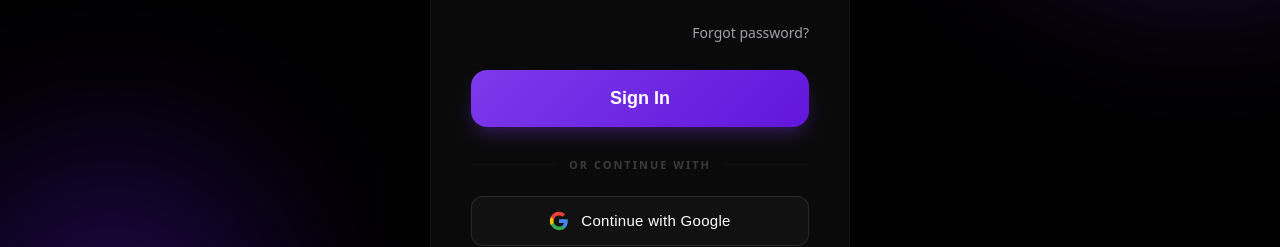
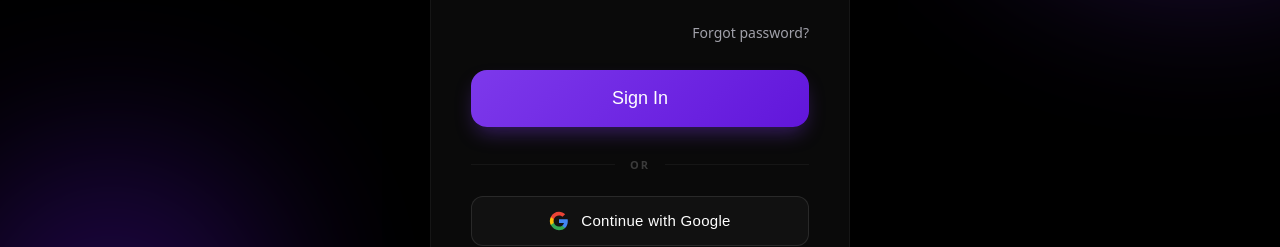
Before and after one commit to horrid-harsh/cohort-2.0, a React (Vite) app in the folder Moodify/Frontend/: page /login in a window 1280 px wide. Shown: the part 399-646 px from the top of the page. Built offline with nearby package versions, Linux system fonts and the light colour scheme; no server answers.

Commit message:
refactor: extract reusable SubmitButton component

```diff
--- /dev/null
+++ b/Moodify/Frontend/src/features/auth/components/SubmitButton.jsx
@@ -0,0 +1,11 @@
+import React from "react";
+
+const SubmitButton = ({ label, loading, loadingLabel, ...rest }) => {
+  return (
+    <button type="submit" className="submit-btn" disabled={loading} {...rest}>
+      {loading ? loadingLabel || `${label}...` : label}
+    </button>
+  );
+};
+
+export default SubmitButton;
--- a/Moodify/Frontend/src/features/auth/pages/ForgotPassword.jsx
+++ b/Moodify/Frontend/src/features/auth/pages/ForgotPassword.jsx
@@ -4,6 +4,7 @@ import { Link } from "react-router-dom";
 import { useForm } from "react-hook-form";
 import useAuth from "../hooks/useAuth";
 import AuthLayout from "../components/AuthLayout";
+import SubmitButton from "../components/SubmitButton";
 
 const ForgotPassword = () => {
   const { handleForgotPasswordUser, loading, error } = useAuth();
@@ -76,14 +77,12 @@ const ForgotPassword = () => {
               />
             </div>
 
-            <button
-              type="submit"
-              className="submit-btn"
-              disabled={loading}
+            <SubmitButton
+              label="Send Reset Link"
+              loading={loading}
+              loadingLabel="Sending link..."
               style={{ marginTop: "10px" }}
-            >
-              {loading ? "Sending link..." : "Send Reset Link"}
-            </button>
+            />
           </form>
         )}
       </div>
--- a/Moodify/Frontend/src/features/auth/pages/Login.jsx
+++ b/Moodify/Frontend/src/features/auth/pages/Login.jsx
@@ -6,10 +6,12 @@ import useAuth from "../hooks/useAuth";
 import AuthLayout from "../components/AuthLayout";
 import PasswordInput from "../components/PasswordInput";
 import SocialAuth from "../components/SocialAuth";
+import SubmitButton from "../components/SubmitButton";
 
 const Login = () => {
   const navigate = useNavigate();
-  const { user, handleLoginUser, handleForgotPasswordUser, loading, error } = useAuth();
+  const { user, handleLoginUser, handleForgotPasswordUser, loading, error } =
+    useAuth();
   const {
     register,
     handleSubmit,
@@ -65,11 +67,13 @@ const Login = () => {
           </Link>
         </div>
 
-        <button type="submit" className="submit-btn" disabled={loading}>
-          {loading ? "Logging in..." : "Sign In"}
-        </button>
+        <SubmitButton
+          label="Sign In"
+          loading={loading}
+          loadingLabel="Logging in..."
+        />
 
-        <SocialAuth dividerText="Or continue with" />
+        <SocialAuth dividerText="Or" />
       </form>
     </AuthLayout>
   );
--- a/Moodify/Frontend/src/features/auth/pages/Register.jsx
+++ b/Moodify/Frontend/src/features/auth/pages/Register.jsx
@@ -6,6 +6,7 @@ import useAuth from "../hooks/useAuth";
 import AuthLayout from "../components/AuthLayout";
 import PasswordInput from "../components/PasswordInput";
 import SocialAuth from "../components/SocialAuth";
+import SubmitButton from "../components/SubmitButton";
 
 const Register = () => {
   const navigate = useNavigate();
@@ -59,13 +60,19 @@ const Register = () => {
           />
         </div>
 
-        <PasswordInput placeholder="••••••••" label="Password" {...register("password")} />
+        <PasswordInput
+          placeholder="••••••••"
+          label="Password"
+          {...register("password")}
+        />
 
-        <button type="submit" className="submit-btn" disabled={loading}>
-          {loading ? "Creating Account..." : "Create Account"}
-        </button>
+        <SubmitButton
+          label="Register Now"
+          loading={loading}
+          loadingLabel="Creating Account..."
+        />
 
-        <SocialAuth dividerText="Or join with" />
+        <SocialAuth dividerText="Or" />
       </form>
     </AuthLayout>
   );
--- a/Moodify/Frontend/src/features/auth/pages/ResetPassword.jsx
+++ b/Moodify/Frontend/src/features/auth/pages/ResetPassword.jsx
@@ -5,6 +5,7 @@ import { useForm } from "react-hook-form";
 import useAuth from "../hooks/useAuth";
 import AuthLayout from "../components/AuthLayout";
 import PasswordInput from "../components/PasswordInput";
+import SubmitButton from "../components/SubmitButton";
 
 const ResetPassword = () => {
   const { token } = useParams();
@@ -69,7 +70,6 @@ const ResetPassword = () => {
               Your password has been successfully updated. Redirecting you to
               the login page...
             </p>
-
           </div>
         ) : (
           <form className="auth-form" onSubmit={handleSubmit(onSubmit)}>
@@ -79,7 +79,6 @@ const ResetPassword = () => {
                 label="New Password"
                 {...register("password", {
                   required: "Password is required",
-
                 })}
               />
               {errors.password && (
@@ -122,14 +121,12 @@ const ResetPassword = () => {
               )}
             </div>
 
-            <button
-              type="submit"
-              className="submit-btn"
-              disabled={loading}
+            <SubmitButton
+              label="Reset Password"
+              loading={loading}
+              loadingLabel="Updating..."
               style={{ marginTop: "10px" }}
-            >
-              {loading ? "Updating..." : "Reset Password"}
-            </button>
+            />
           </form>
         )}
       </div>
--- a/Moodify/Frontend/src/features/auth/style/form.scss
+++ b/Moodify/Frontend/src/features/auth/style/form.scss
@@ -204,7 +204,7 @@
         border: none;
         border-radius: 16px;
         font-size: 18px;
-        font-weight: 700;
+        font-weight: 500;
         cursor: pointer;
         transition: all 0.3s ease;
         margin-bottom: 30px;
```
